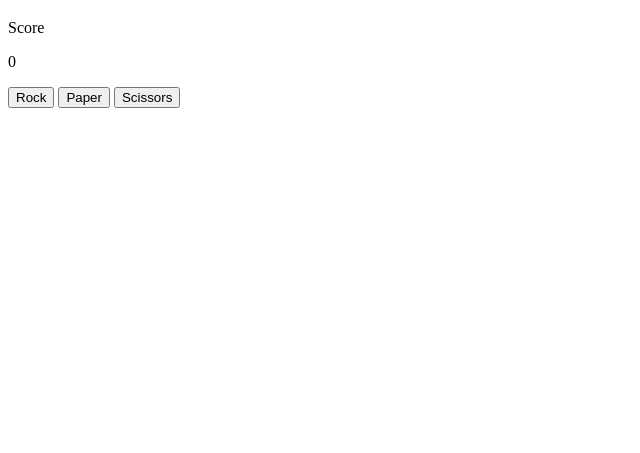
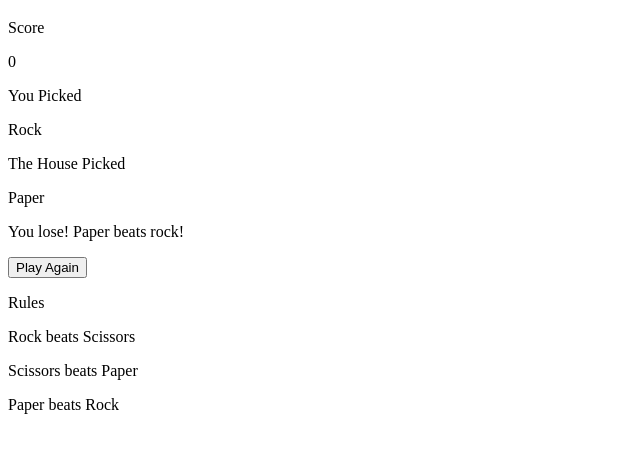
Before and after one commit to lishangyu9/Rock-Paper-Scissors, a plain HTML site: page index.html in a window 1280 px wide. Both pictures are taken after a click on the button "Rock". Shown: the part 61-514 px from the top of the page, without its empty margins (0-640 px from the left). Drawn offline with Linux system fonts and the light colour scheme.

Commit message:
update game logic

```diff
--- a/game.js
+++ b/game.js
@@ -3,10 +3,19 @@ let score = document.getElementById("scoreValue");
 let rockButton = document.getElementById("rockBtn");
 let paperButton = document.getElementById("paperBtn");
 let scissorsButton = document.getElementById("scissorsBtn");
+let playDiv = document.getElementById("playDiv");
+let resultDiv = document.getElementById("resultDiv");
+let resultTxt = document.getElementById("result");
+let playAgainBtn = document.getElementById("playAgainBtn");
+let yourChoiceTxt = document.getElementById("youPicked");
+let computerChoiceTxt = document.getElementById("theHousePicked");
 
 let computerChoice = 0;
 let yourChoice = 0;
+let result = "";
 
+playDiv.style.display = "block";
+resultDiv.style.display = "none";
 
 function updateScore() {
   scoreValue++;
@@ -37,6 +46,7 @@ function playGame() {
   console.log("Computer choice: " + computerChoice);
   console.log("Your choice: " + yourChoice);
   playRound(yourChoice, computerChoice);
+  showResult();
 }
 
 function computerPlay() {
@@ -47,20 +57,59 @@ function computerPlay() {
 function playRound(playerSelection, computerSelection) {
   if (playerSelection == computerSelection) {
     console.log("It's a tie!");
+    result = "It's a tie!";
   } else if (playerSelection == 0 && computerSelection == 1) {
     console.log("You lose! Paper beats rock!");
+    result = "You lose! Paper beats rock!";
   } else if (playerSelection == 0 && computerSelection == 2) {
     console.log("You win! Rock beats scissors!");
+    result = "You win! Rock beats scissors!";
     updateScore();
   } else if (playerSelection == 1 && computerSelection == 0) {
     console.log("You win! Paper beats rock!");
+    result = "You win! Paper beats rock!";
     updateScore();
   } else if (playerSelection == 1 && computerSelection == 2) {
     console.log("You lose! Scissors beats paper!");
+    result = "You lose! Scissors beats paper!";
   } else if (playerSelection == 2 && computerSelection == 0) {
     console.log("You lose! Rock beats scissors!");
+    result = "You lose! Rock beats scissors!";
   } else if (playerSelection == 2 && computerSelection == 1) {
     console.log("You win! Scissors beats paper!");
+    result = "You win! Scissors beats paper!";
     updateScore();
   }
 }
+
+function restartGame() {
+  playDiv.style.display = "block";
+  resultDiv.style.display = "none";
+}
+
+function showResult() {
+  console.log("showResult");
+  playDiv.style.display = "none";
+  resultDiv.style.display = "block";
+
+  if (yourChoice == 0) {
+    yourChoiceTxt.innerText = "Rock";
+  } else if (yourChoice == 1) {
+    yourChoiceTxt.innerText = "Paper";
+  } else {
+    yourChoiceTxt.innerText = "Scissors";
+  }
+  if (computerChoice == 0) {
+    computerChoiceTxt.innerText = "Rock";
+  } else if (computerChoice == 1) {
+    computerChoiceTxt.innerText = "Paper";
+  } else {
+    computerChoiceTxt.innerText = "Scissors";
+  }
+
+  resultTxt.innerText = result;
+}
+
+playAgainBtn.addEventListener("click", function(){
+  restartGame();
+});
--- a/index.html
+++ b/index.html
@@ -34,11 +34,29 @@
     </div>
   </header>
 
-  <div>
+  <div id="playDiv">
     <button id="rockBtn">Rock</button>
     <button id="paperBtn">Paper</button>
     <button id="scissorsBtn">Scissors</button>
   </div>
+
+  <div id="resultDiv">
+    <p>You Picked</p>
+    <p id="youPicked">rock</p>
+    <p>The House Picked</p>
+    <p id="theHousePicked">rock</p>
+    <p id="result">You Win</p>
+    <button id="playAgainBtn">Play Again</button>
+  </div>
+
+  <footer>
+    <p>Rules</p>
+    <p>Rock beats Scissors</p>
+    <p>Scissors beats Paper</p>
+    <p>Paper beats Rock</p>
+  </footer>
+
+
   <!-- <div class="attribution">
     Challenge by <a href="https://www.frontendmentor.io?ref=challenge" target="_blank">Frontend Mentor</a>.
     Coded by <a href="#">Your Name Here</a>.
```
